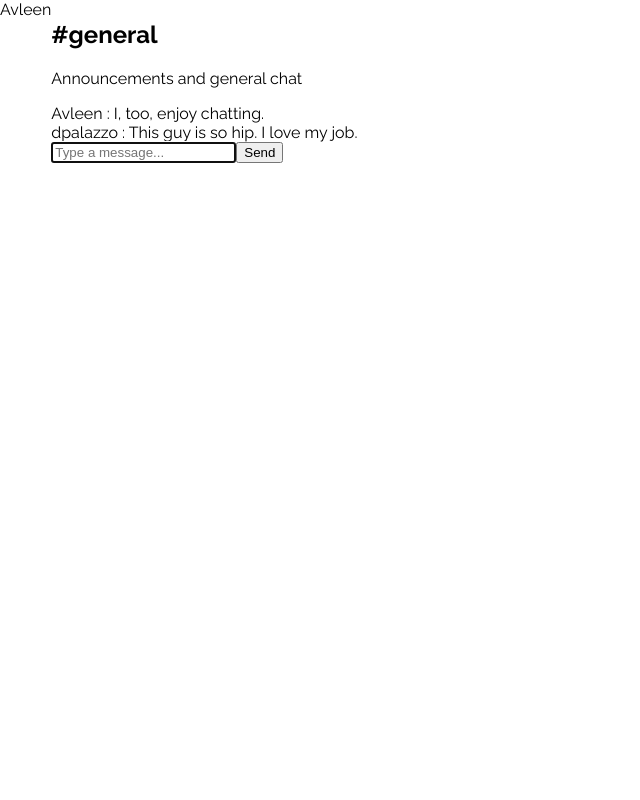
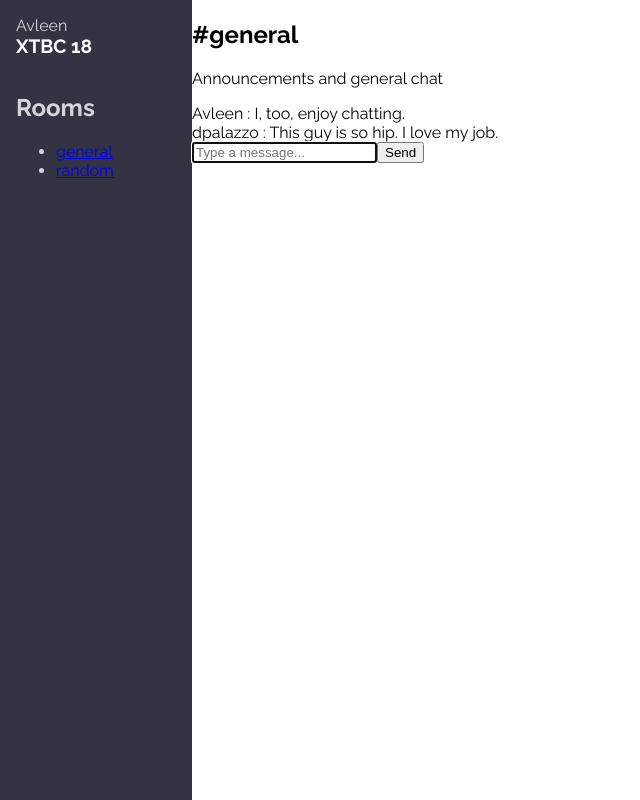
Before and after one commit to avleen2898/chatarang, a React (Create React App) app: page / in a window 1280 px wide. Shown: the whole page, without its empty margins (0-640 px from the left). Built offline with nearby package versions, Linux system fonts and the light colour scheme.

Commit message:
Add style properties to the Sidebar component

```diff
--- a/src/Sidebar.js
+++ b/src/Sidebar.js
@@ -1,11 +1,51 @@
 import React from 'react';
 
 const Sidebar = (props) => {
-        return (
-            <div className="Sidebar">
-                {props.user.displayName}
-            </div>
-        )
+  return (
+    <aside className="Sidebar" style={styles.sidebar}>
+      <div className="UserInfo" style={styles.children}>
+        <div className="Avatar"></div>
+        <div className="user">
+          {props.user.displayName}
+        </div>
+        <a href="#">
+          <i className="fas fa-sign-out-alt"></i>
+        </a>
+      </div>
+      <h1 style={styles.h1}>
+        XTBC 18
+      </h1>
+      <nav className="RoomList" style={styles.children}>
+        <h2>Rooms</h2>
+        <ul>
+          <li><a href="#">general</a></li>
+          <li><a href="#">random</a></li>
+        </ul>
+      </nav>
+    </aside>
+  )
 }
 
+const styles = {
+  sidebar: {
+    backgroundColor: '#333344',
+    color: 'rgba(255, 255, 255, 0.8)',
+    width: '12rem',
+    padding: '1rem 0',
+    display: 'flex',
+    flexDirection: 'column',
+  },
+
+  children: {
+    padding: '0 1rem',
+  },
+
+  h1: {
+    color: 'white',
+    fontSize: '1.2rem',
+    marginTop: 0,
+    padding: '0 1rem',
+  }
+};
+
 export default Sidebar;
```
